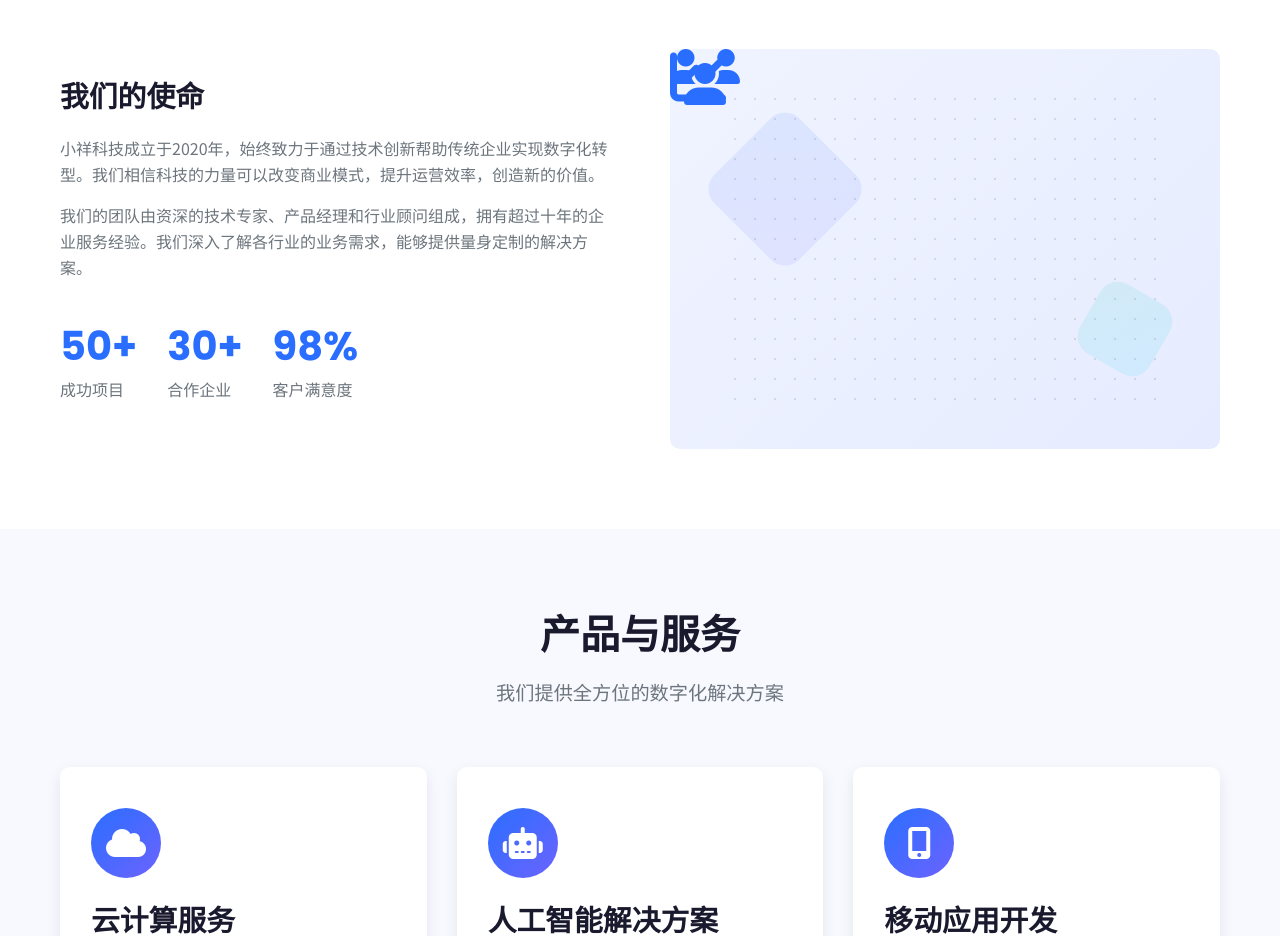
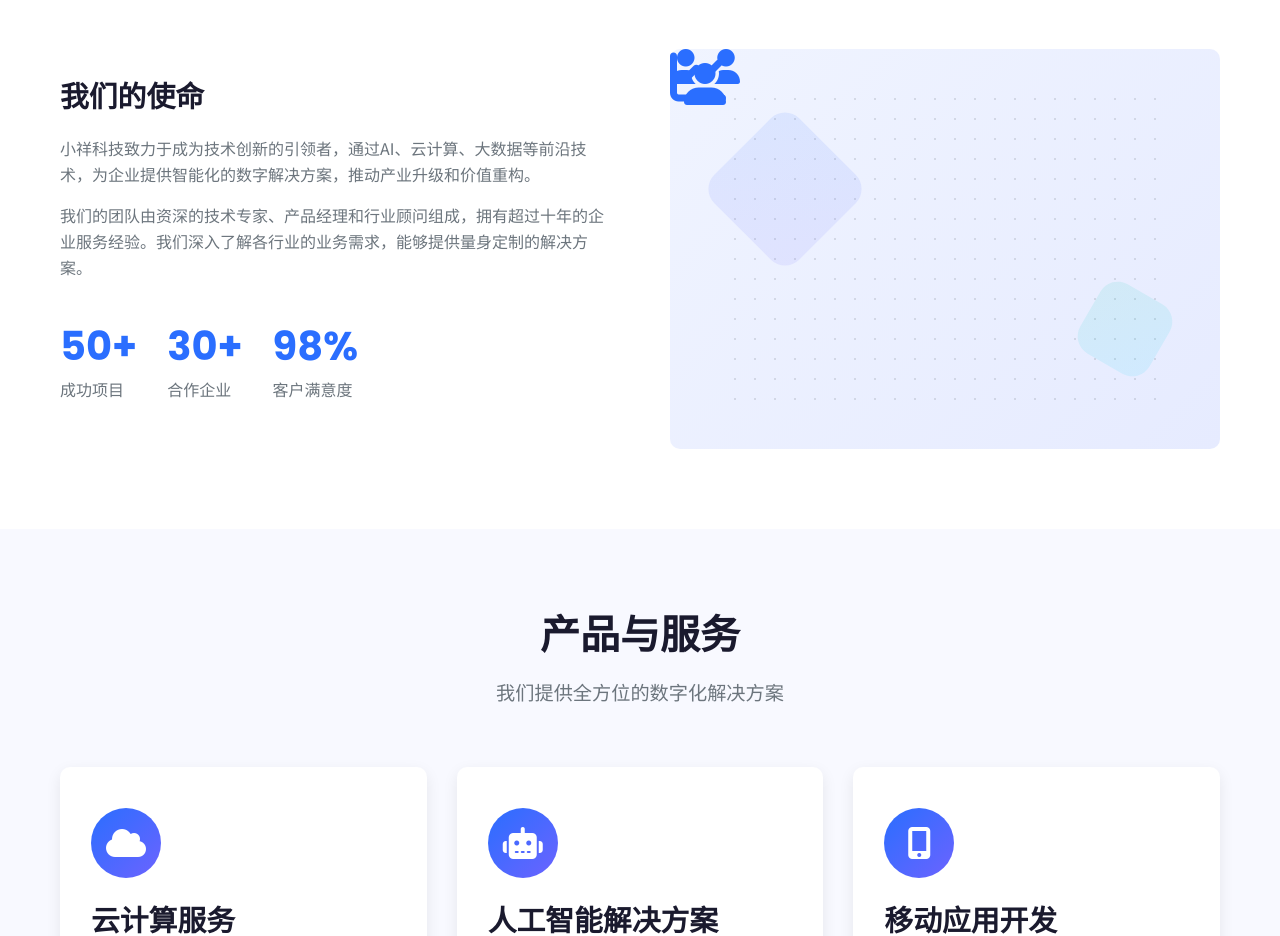
Before and after one commit to zx0045495-del/test, a plain HTML site: page index.html in a window 1280 px wide. Shown: the part 820-1756 px from the top of the page. Drawn offline with Linux system fonts and the light colour scheme.

Commit message:
Update company mission: 成为技术创新的引领者

```diff
--- a/index.html
+++ b/index.html
@@ -66,7 +66,7 @@
             <div class="about-content">
                 <div class="about-text">
                     <h3>我们的使命</h3>
-                    <p>小祥科技成立于2020年，始终致力于通过技术创新帮助传统企业实现数字化转型。我们相信科技的力量可以改变商业模式，提升运营效率，创造新的价值。</p>
+                    <p>小祥科技致力于成为技术创新的引领者，通过AI、云计算、大数据等前沿技术，为企业提供智能化的数字解决方案，推动产业升级和价值重构。</p>
                     <p>我们的团队由资深的技术专家、产品经理和行业顾问组成，拥有超过十年的企业服务经验。我们深入了解各行业的业务需求，能够提供量身定制的解决方案。</p>
                     <div class="stats">
                         <div class="stat-item">
```
